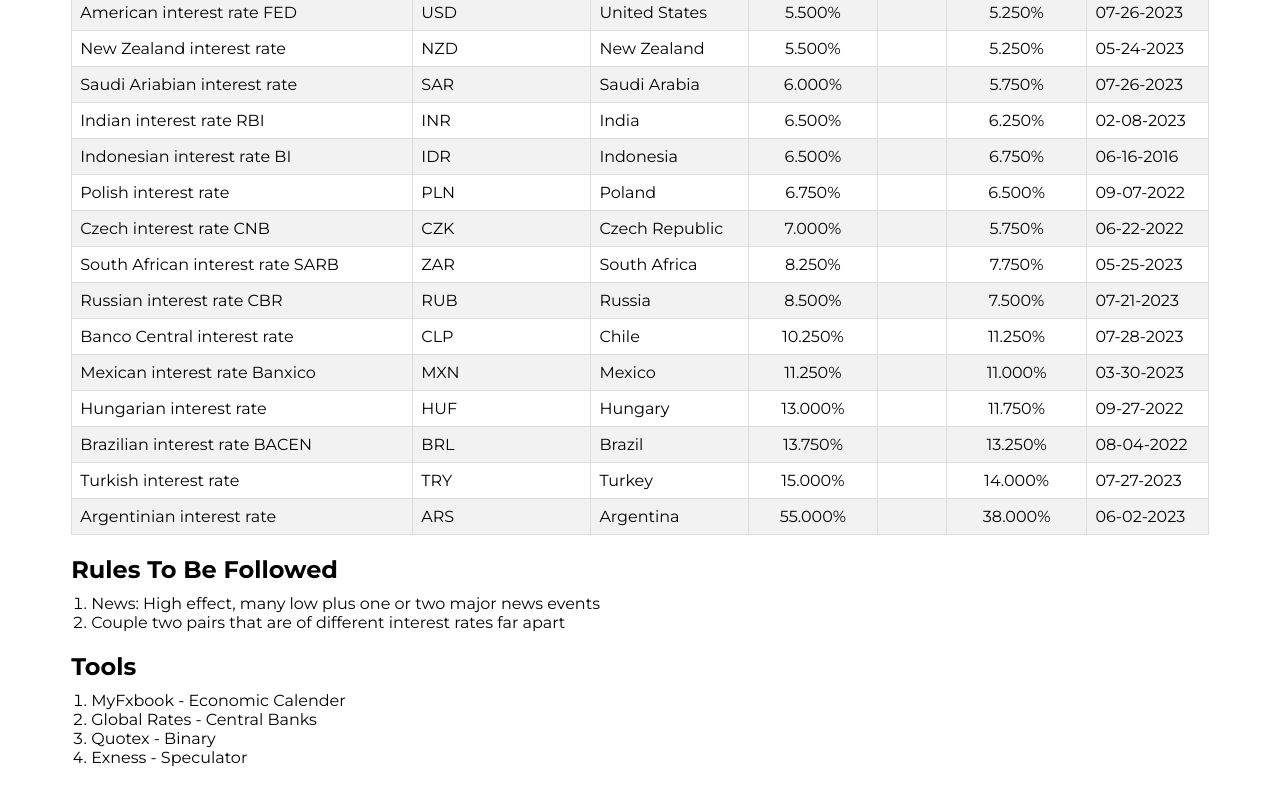
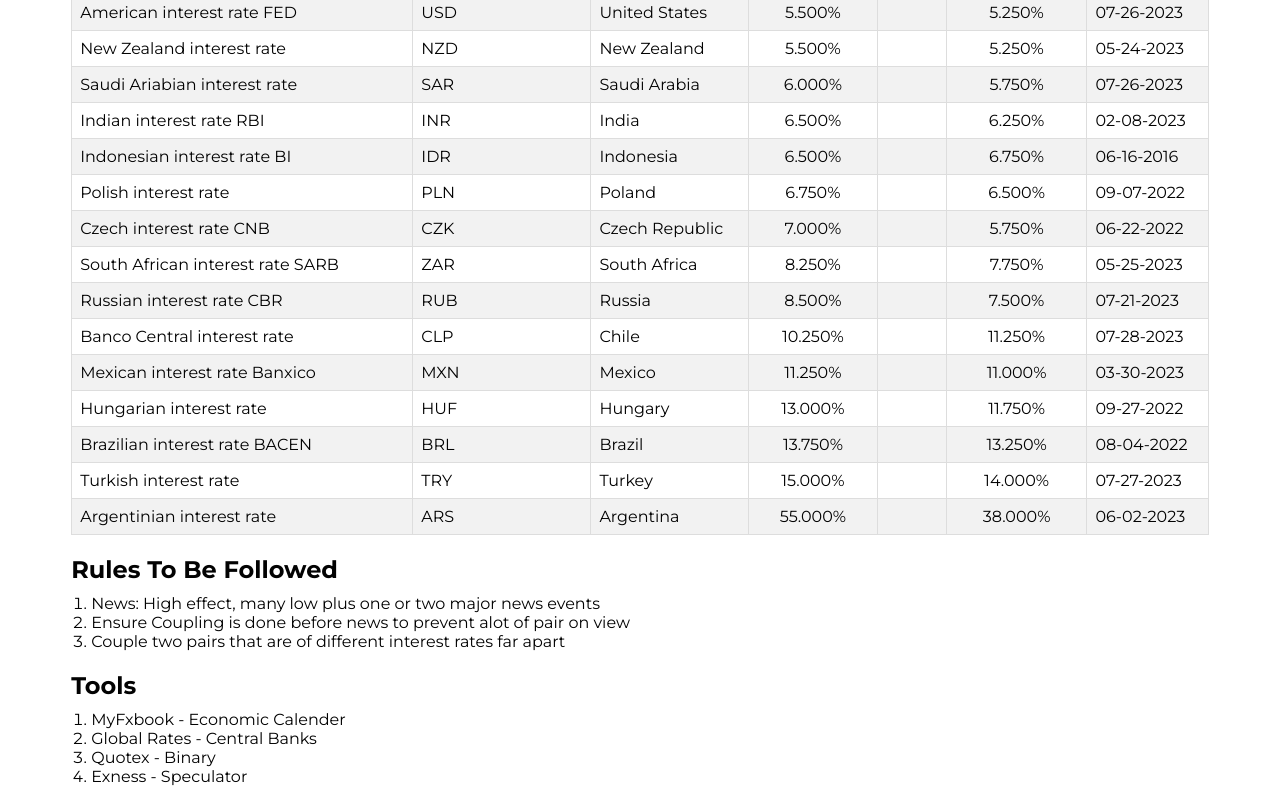
Before and after one commit to chebon254/Forex-Chart, a website: page index.html in a window 1280 px wide. Shown: the part 551-1357 px from the top of the page. Drawn offline with Linux system fonts and the light colour scheme.

Commit message:
Code Changes

```diff
--- a/index.html
+++ b/index.html
@@ -411,6 +411,7 @@
     <h2 style="width: 90%; margin: 20px auto 10px; text-align: left;">Rules To Be Followed</h2>
     <ul style="width: 90%; margin: 0px auto 20px; text-align: left; list-style: decimal;">
         <li>News: High effect, many low plus one or two major news events</li>
+        <li>Ensure Coupling is done before news to prevent alot of pair on view</li>
         <li>Couple two pairs that are of different interest rates far apart</li>
     </ul>
     <h2 style="width: 90%; margin: 20px auto 10px; text-align: left;">Tools</h2>
```
